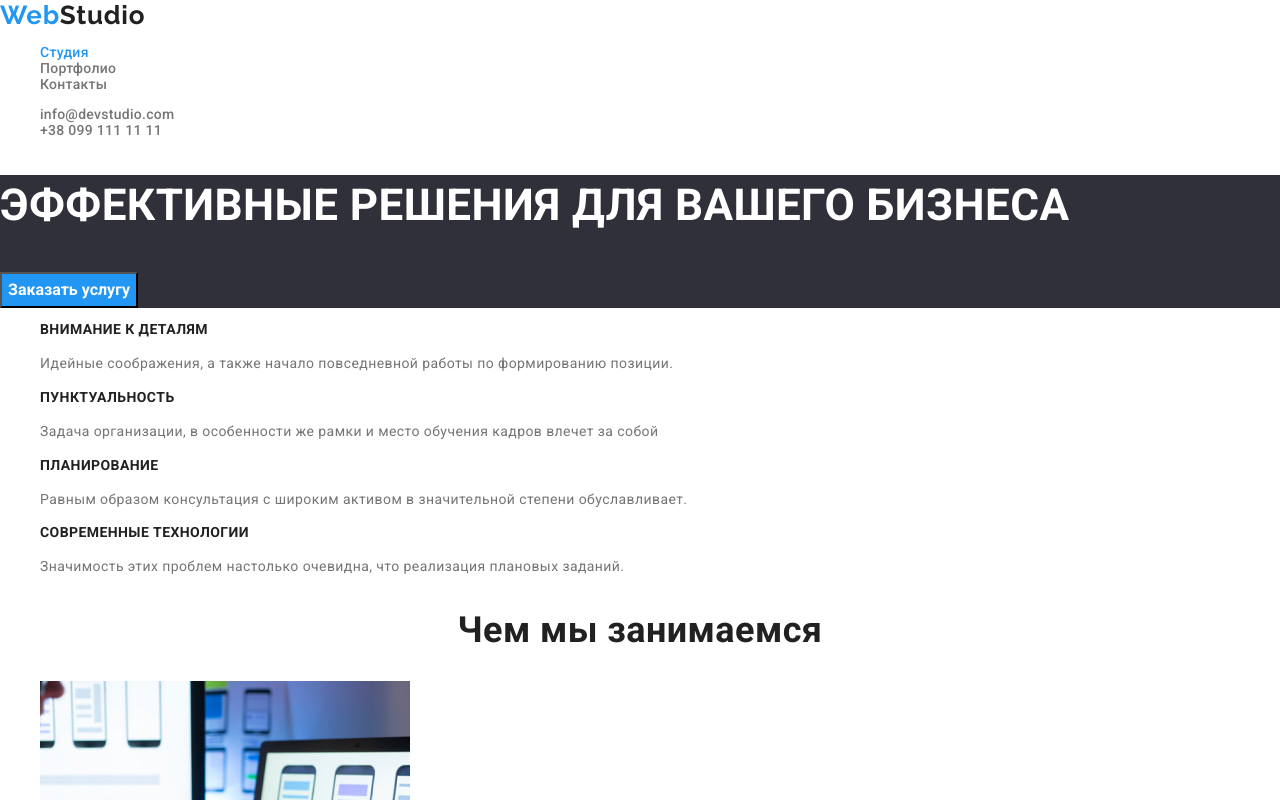
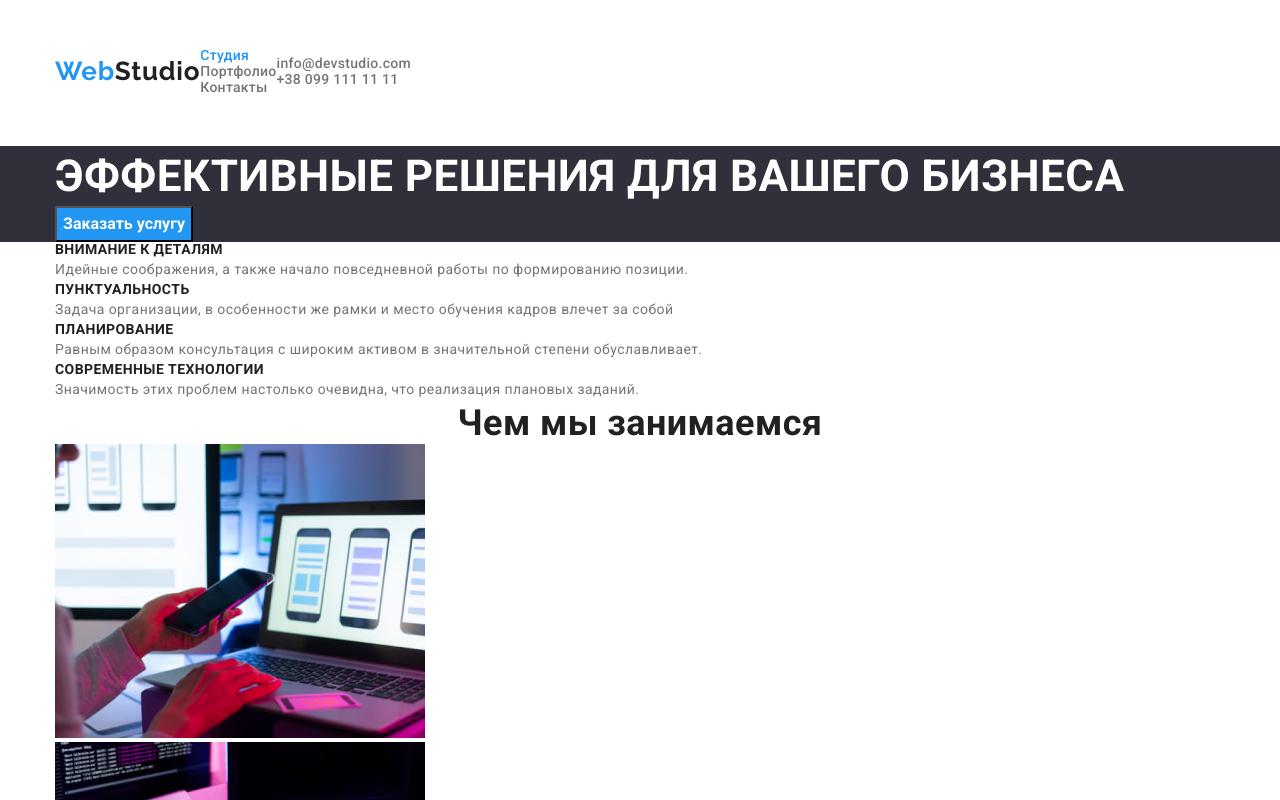
Before and after one commit to daria31v/goit-markup-hw-03, a plain HTML site: page index.html in a window 1280 px wide. Shown: the top 800 px of the page. Drawn offline with nearby package versions, Linux system fonts and the light colour scheme.

Commit message:
часть header

```diff
--- a/css/styles.css
+++ b/css/styles.css
@@ -10,7 +10,7 @@
   --main-text: #757575;
   --hover-focus-btn: #188ce8;
 }
-/* общий стиль для двух страниц */
+/* общее для двух страниц */
 body {
   font-family: 'Roboto', sans-serif;
   color: var(--primery-text-color);
@@ -46,6 +46,33 @@ body {
 .list-link.header:active {
   color: var(--accent-bgr-btn-color);
 }
+h1,
+h2,
+h3,
+h4,
+h5,
+h6,
+p,
+ul {
+  margin: 0;
+  padding: 0;
+}
+.container {
+  width: 1200px;
+  padding-left: 15px;
+  padding-right: 15px;
+  margin: 0 auto;
+}
+/* HEADER */
+.header {
+  padding-top: 24px;
+  padding-bottom: 25px;
+}
+.header.container {
+  display: flex;
+  align-items: center;
+}
+
 /* стиль для логотипов */
 .logo-link {
   font-family: 'Raleway', sans-serif;
--- a/index.html
+++ b/index.html
@@ -20,8 +20,8 @@
     />
     <link rel="stylesheet" href="./css/styles.css" />
   </head>
-  <header>
-    <div class="container">
+  <header class="header">
+    <div class="container header">
       <a class="logo-link" href="" lang="en">Web<span class="logo-accent">Studio</span></a>
       <nav>
         <ul class="list">
```
